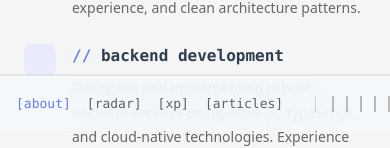
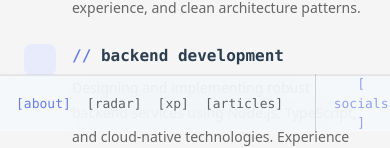
Before and after one commit to caiokf/homepage, a Vue app: page /about in a window 390 px wide. Shown: the part 713-861 px from the top of the page. Built offline with nearby package versions, Linux system fonts and the light colour scheme; grey boxes are pictures that could not be loaded.

Commit message:
style(homepage): social icons responsive as a popup, sizing and position

```diff
--- a/src/components/layout/AppFooter.vue
+++ b/src/components/layout/AppFooter.vue
@@ -13,25 +13,13 @@
       </router-link>
     </nav>
 
-    <div class="social-links">
-      <a
-        v-for="social in socialsConfig"
-        :key="social.network"
-        :href="social.url"
-        :title="social.network"
-        class="social-link"
-        target="_blank"
-        rel="noopener noreferrer"
-      >
-        <img :src="social.icon" :alt="social.network" class="social-icon" />
-      </a>
-    </div>
+    <SocialLinks />
   </footer>
 </template>
 
 <script setup lang="ts">
   import { useRoute } from "vue-router";
-  import { socialsConfig } from "../../config/socials-config";
+  import SocialLinks from "./SocialLinks.vue";
 
   type NavItem = {
     path: string;
@@ -108,34 +96,6 @@
     display: none;
   }
 
-  .social-links {
-    display: flex;
-    align-items: center;
-    gap: var(--space-4);
-    margin-left: var(--space-6);
-    padding-left: var(--space-6);
-    border-left: 1px solid oklch(1 0 0 / 0.15);
-  }
-
-  .social-link {
-    display: flex;
-    align-items: center;
-    justify-content: center;
-    opacity: 0.7;
-    transition: opacity var(--transition-fast), transform var(--transition-fast);
-  }
-
-  .social-link:hover {
-    opacity: 1;
-    transform: translateY(-2px);
-  }
-
-  .social-icon {
-    width: 18px;
-    height: 18px;
-    filter: invert(1);
-  }
-
   /* Light theme adjustments */
   :root:not([data-theme="dark"]) .app-footer,
   [data-theme="light"] .app-footer {
@@ -143,16 +103,6 @@
     color: oklch(0.25 0.01 260);
     border-top-color: oklch(0 0 0 / 0.08);
     box-shadow: oklch(0 0 0 / 0.1) 0px -0.5px 0px 0px, oklch(1 0 0 / 0.5) 0px -0.5px 0px 0px inset;
-  }
-
-  :root:not([data-theme="dark"]) .social-links,
-  [data-theme="light"] .social-links {
-    border-left-color: oklch(0 0 0 / 0.15);
-  }
-
-  :root:not([data-theme="dark"]) .social-icon,
-  [data-theme="light"] .social-icon {
-    filter: invert(0);
   }
 
   /* Mobile/small screens: show short labels */
@@ -173,16 +123,5 @@
     .nav-item {
       font-size: var(--text-sm);
     }
-
-    .social-links {
-      gap: var(--space-3);
-      margin-left: var(--space-4);
-      padding-left: var(--space-4);
-    }
-
-    .social-icon {
-      width: 16px;
-      height: 16px;
-    }
   }
 </style>
--- /dev/null
+++ b/src/components/layout/SocialLinks.vue
@@ -0,0 +1,212 @@
+<template>
+  <div ref="containerRef" class="social-links-container">
+    <!-- Expanded view (icons) -->
+    <div v-if="!isCompact" class="social-links">
+      <a
+        v-for="social in socialsConfig"
+        :key="social.network"
+        :href="social.url"
+        :title="social.network"
+        class="social-link"
+        target="_blank"
+        rel="noopener noreferrer"
+      >
+        <img :src="social.icon" :alt="social.network" class="social-icon" />
+      </a>
+    </div>
+
+    <!-- Compact view (link with popup) -->
+    <div v-else class="social-compact">
+      <button class="social-toggle bracket-link" @click="togglePopup">
+        socials
+      </button>
+
+      <Transition name="popup">
+        <div v-if="isPopupOpen" class="social-popup">
+          <a
+            v-for="social in socialsConfig"
+            :key="social.network"
+            :href="social.url"
+            :title="social.network"
+            class="social-link"
+            target="_blank"
+            rel="noopener noreferrer"
+          >
+            <img :src="social.icon" :alt="social.network" class="social-icon" />
+          </a>
+        </div>
+      </Transition>
+    </div>
+  </div>
+</template>
+
+<script setup lang="ts">
+  import { ref, onMounted, onUnmounted } from "vue";
+  import { socialsConfig } from "../../config/socials-config";
+
+  const containerRef = ref<HTMLElement | null>(null);
+  const isCompact = ref(false);
+  const isPopupOpen = ref(false);
+
+  const COMPACT_THRESHOLD = 130;
+
+  function checkSize() {
+    if (containerRef.value) {
+      const width = containerRef.value.offsetWidth;
+      isCompact.value = width < COMPACT_THRESHOLD;
+      if (!isCompact.value) {
+        isPopupOpen.value = false;
+      }
+    }
+  }
+
+  function togglePopup() {
+    isPopupOpen.value = !isPopupOpen.value;
+  }
+
+  function handleClickOutside(e: MouseEvent) {
+    if (containerRef.value && !containerRef.value.contains(e.target as Node)) {
+      isPopupOpen.value = false;
+    }
+  }
+
+  onMounted(() => {
+    checkSize();
+    window.addEventListener("resize", checkSize);
+    document.addEventListener("click", handleClickOutside);
+  });
+
+  onUnmounted(() => {
+    window.removeEventListener("resize", checkSize);
+    document.removeEventListener("click", handleClickOutside);
+  });
+</script>
+
+<style scoped>
+  .social-links-container {
+    position: relative;
+    display: flex;
+    align-items: center;
+    margin-left: var(--space-6);
+    padding-left: var(--space-6);
+    border-left: 1px solid oklch(1 0 0 / 0.15);
+  }
+
+  .social-links {
+    display: flex;
+    align-items: center;
+    gap: var(--space-4);
+  }
+
+  .social-link {
+    display: flex;
+    align-items: center;
+    justify-content: center;
+    opacity: 0.7;
+    transition:
+      opacity var(--transition-fast),
+      transform var(--transition-fast);
+  }
+
+  .social-link:hover {
+    opacity: 1;
+    transform: translateY(-2px);
+  }
+
+  .social-icon {
+    width: 18px;
+    height: 18px;
+    filter: invert(1);
+  }
+
+  .social-compact {
+    position: relative;
+  }
+
+  .social-toggle {
+    cursor: pointer;
+    opacity: 0.7;
+    transition: opacity var(--transition-fast);
+  }
+
+  .social-toggle:hover {
+    opacity: 1;
+  }
+
+  .social-popup {
+    position: fixed;
+    bottom: calc(56px + var(--space-2));
+    right: var(--space-3);
+    display: flex;
+    align-items: center;
+    gap: var(--space-3);
+    height: 48px;
+    padding: 0 var(--space-3);
+    background: oklch(0.15 0 0 / 0.95);
+    backdrop-filter: blur(16px);
+    border-radius: var(--radius-md);
+    border: 1px solid oklch(1 0 0 / 0.1);
+    box-shadow: var(--shadow-lg);
+  }
+
+  .social-popup .social-icon {
+    width: 24px;
+    height: 24px;
+  }
+
+  .social-popup .social-link {
+    opacity: 1;
+  }
+
+  .social-popup .social-link:hover {
+    transform: scale(1.1);
+  }
+
+  /* Popup transition */
+  .popup-enter-active,
+  .popup-leave-active {
+    transition:
+      opacity var(--transition-fast),
+      transform var(--transition-fast);
+  }
+
+  .popup-enter-from,
+  .popup-leave-to {
+    opacity: 0;
+    transform: translateY(8px);
+  }
+
+  /* Light theme adjustments */
+  :root:not([data-theme="dark"]) .social-links-container,
+  [data-theme="light"] .social-links-container {
+    border-left-color: oklch(0 0 0 / 0.15);
+  }
+
+  :root:not([data-theme="dark"]) .social-icon,
+  [data-theme="light"] .social-icon {
+    filter: invert(0);
+  }
+
+  :root:not([data-theme="dark"]) .social-popup,
+  [data-theme="light"] .social-popup {
+    background: oklch(0.98 0 0 / 0.95);
+    border-color: oklch(0 0 0 / 0.1);
+  }
+
+  /* Mobile adjustments */
+  @media (max-width: 600px) {
+    .social-links-container {
+      margin-left: var(--space-4);
+      padding-left: var(--space-4);
+    }
+
+    .social-links {
+      gap: var(--space-3);
+    }
+
+    .social-icon {
+      width: 16px;
+      height: 16px;
+    }
+  }
+</style>
```
